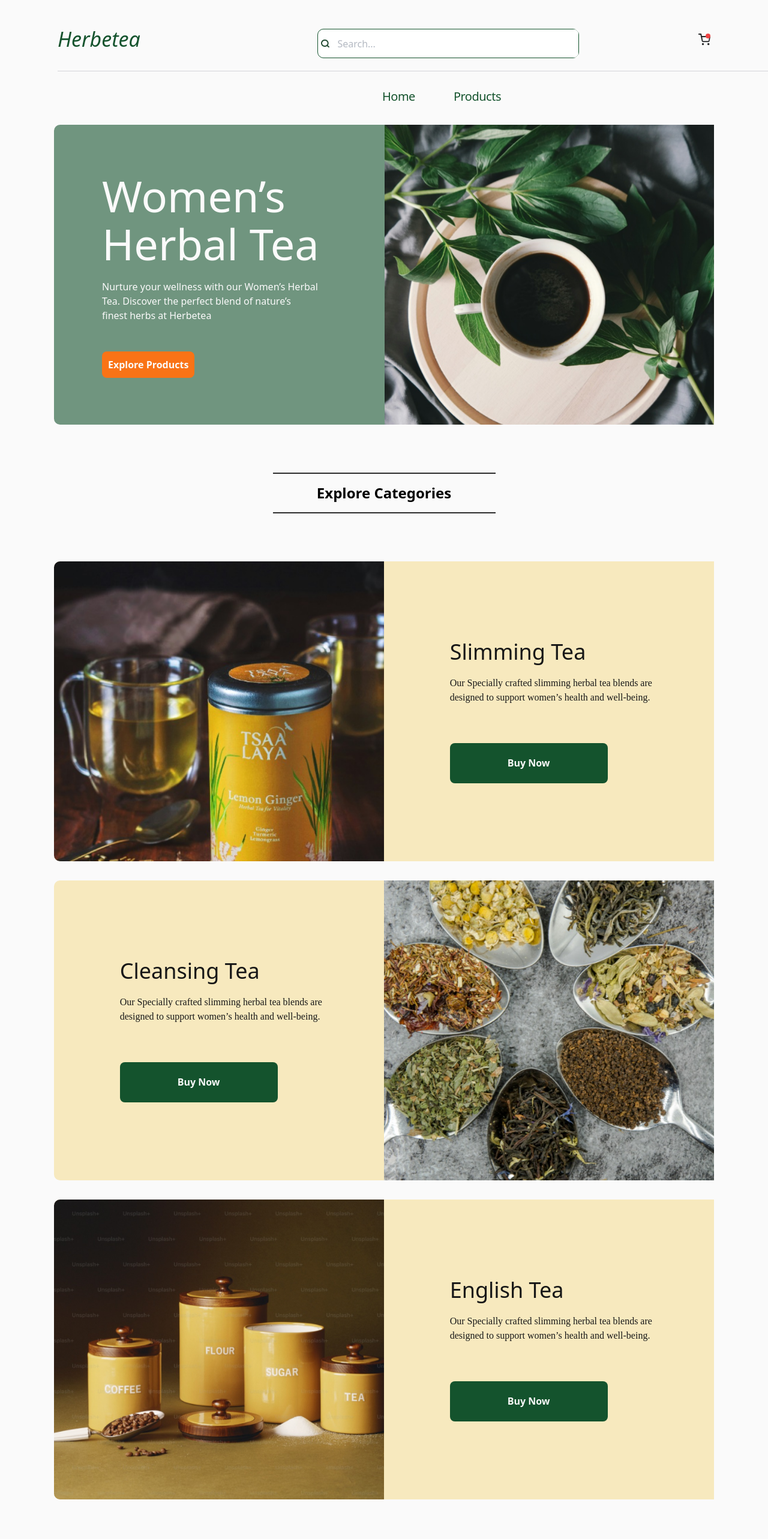
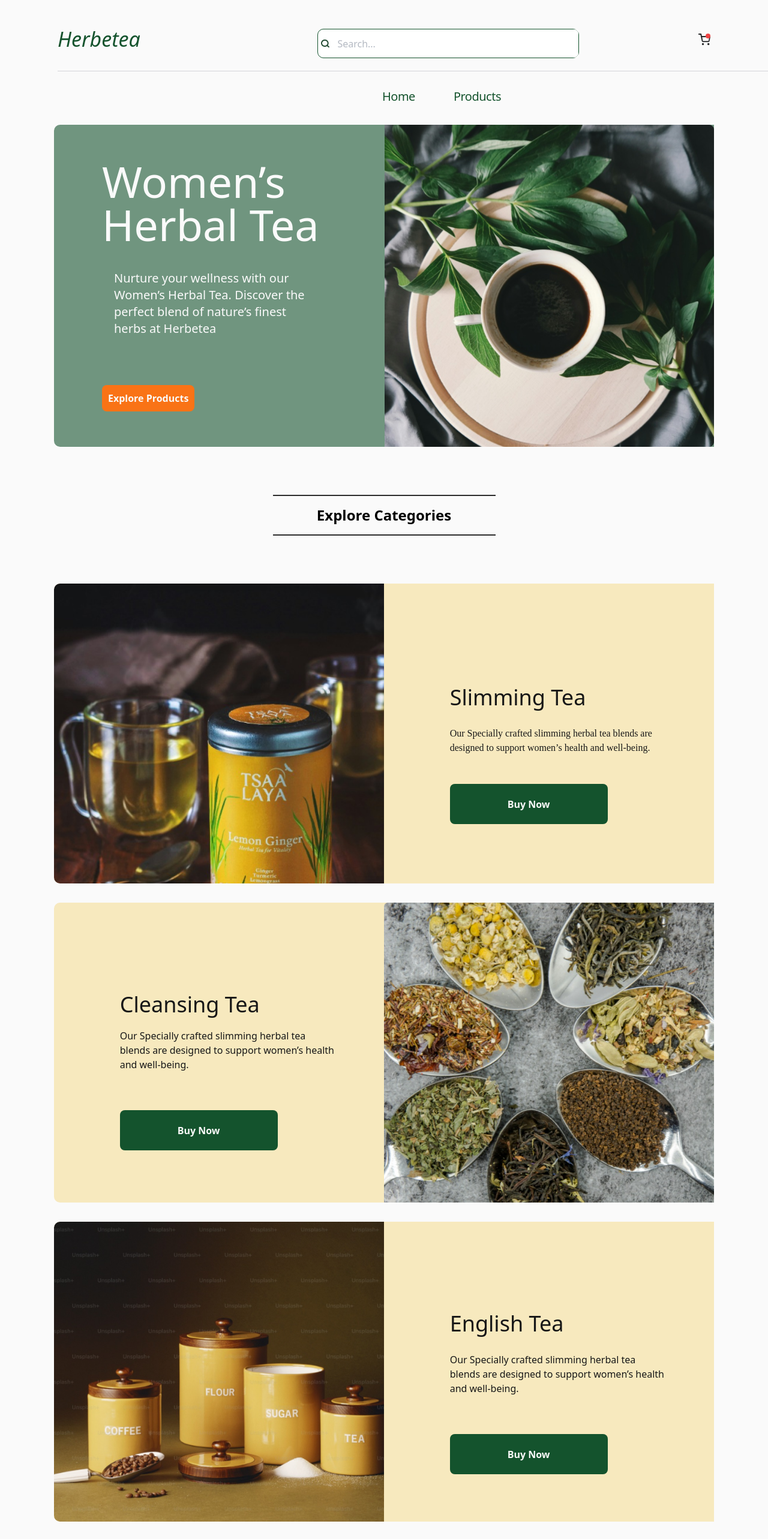
Before and after one commit to JO-YE/herbetea, a React (Create React App) app: page / in a window 1280 px wide. Shown: the top 2566 px of the page at 60% size. Built offline with nearby package versions, Linux system fonts and the light colour scheme.

Commit message:
CHORE: Working on the responsiveness of the home page

```diff
--- a/src/pages/homepage.jsx
+++ b/src/pages/homepage.jsx
@@ -11,29 +11,35 @@ import google from "../components/assets/google.png";
 const homepage = () => {
   return (
     <div className="bg-neutral-50 pt-2">
-      <div className="relative w-full max-w-[1100px] h-[500px] mx-auto rounded-tl-[10px] rounded-bl-[10px] overflow-hidden">
+      {/** row 1 */}
+      <div className="relative lg:w-full max-w-[1100px] mx-auto rounded-tl-[10px] rounded-bl-[10px] overflow-hidden">
+        {/* Green overlay */}
         <div className="absolute inset-0 bg-green-900 opacity-60"></div>
-        <div className="relative flex h-full">
-          <div className="flex-1 flex items-center justify-center">
-            {/* Left side content */}
-            <div className="text-white ml-20">
-              <h2 className="w-[471px] text-neutral-50 text-7xl font-normal font-Playfair Display leading-[80px] mt-0 pt-0">
+
+        {/* Main content container */}
+        <div className="relative flex flex-col-reverse h-[500px] md:flex-row md:h-[auto]">
+          {/* Right side content (on mobile, this will be below the image) */}
+          <div className="flex-1 flex items-center justify-center md:order-1">
+            <div className="text-white text-center md:text-left md:ml-20">
+              <h2 className="w-[471px] text-neutral-50 text-4xl md:text-5xl lg:text-6xl xl:text-7xl font-Playfair Display leading-[80px] mt-0 pt-0">
                 Women’s Herbal Tea
               </h2>
-              <p className="w-[361px] text-neutral-50 text-1xl mt-5 font-normal font-Quicksand leading-normal">
+              <p className="w-[361px] text-neutral-50 p-5 text-lg md:text-xl mt-5 md:mt-5 font-normal font-Quicksand leading-normal text-center md:text-left sm:pb-5 lg:pb-8">
                 Nurture your wellness with our Women’s Herbal Tea. Discover the
                 perfect blend of nature’s finest herbs at Herbetea
               </p>
-              <button className="mt-12 p-2.5 bg-orange-500 rounded-lg justify-center items-center gap-2.5 inline-flex text-neutral-50 text-1xl font-semibold font-Quicksand">
+              <button className="lg:mt-12 p-2.5 bg-orange-500 rounded-lg justify-center items-center gap-2.5 inline-flex text-neutral-50 text-1xl font-semibold font-Quicksand">
                 Explore Products
               </button>
             </div>
           </div>
-          <div className="flex-1 relative">
+
+          {/* Image container */}
+          <div className="flex-1 relative md:order-2">
             <img
               src={pic1}
-              alt="Search Icon"
-              className="w-full h-full object-cover"
+              alt="Women’s Herbal Tea"
+              className="w-full h-[262px] md:w-full md:h-full object-cover"
             />
           </div>
         </div>
@@ -48,28 +54,30 @@ const homepage = () => {
       </div>
 
       {/** row 2 */}
-      <div className="flex justify-center mt-5">
+      <div className="flex justify-center mt-8">
         <div className="relative w-full max-w-[1100px] h-[500px] rounded-tl-[10px] rounded-bl-[10px] overflow-hidden">
           <div className="absolute inset-0 bg-yellow-500 opacity-25"></div>
-          <div className="relative flex h-full">
-            <div className="flex-1 relative">
+          <div className="relative flex flex-col md:flex-row">
+            <div className="flex-1 relative ">
               <img
                 src={pic2}
                 alt="Search Icon"
-                className="w-full h-full object-cover"
+                className="w-full h-[262px] md:w-full md:h-full object-cover"
               />
             </div>
-            <div className="flex-1 flex items-center justify-center">
+            {/* Main content container */}
+
+            <div className="flex-1 flex items-center justify-center md:order-1">
               {/* Right side content */}
-              <div className="ml-20">
-                <h2 className="w-[410.66px] text-neutral-900 text-4xl font-normal font-['Playfair Display']">
+              <div className="text-white text-center md:text-left md:ml-20">
+                <h2 className="w-[410.66px] text-neutral-900 text-4xl font-normal font-Playfair Display py-2">
                   Slimming Tea
                 </h2>
                 <p className="w-[361px] text-neutral-900 text-1xl mt-5 font-normal font-['Quicksand'] leading-normal">
                   Our Specially crafted slimming herbal tea blends are designed
                   to support women’s health and well-being.
                 </p>
-                <button className="w-[263px] h-[67px] mt-16 p-2.5 bg-green-900 rounded-lg justify-center items-center gap-2.5 inline-flex text-neutral-50 text-1xl font-semibold font-Quicksand">
+                <button className="w-[263px] h-[67px] mt-12 p-2.5  bg-green-900 rounded-lg justify-center items-center gap-2.5 inline-flex text-neutral-50 text-1xl font-semibold font-Quicksand">
                   Buy Now
                 </button>
               </div>
@@ -79,18 +87,19 @@ const homepage = () => {
       </div>
 
       {/** row 3 */}
-      <div className="relative mt-8 w-full max-w-[1100px] h-[500px] mx-auto rounded-tl-[10px] rounded-bl-[10px] overflow-hidden">
+      <div className="flex justify-center mt-8">
+        <div className="relative w-full max-w-[1100px] h-[500px] rounded-tl-[10px] rounded-bl-[10px] overflow-hidden">
           <div className="absolute inset-0 bg-yellow-500 opacity-25"></div>
-        <div className="relative flex h-full">
+          <div className="relative flex flex-col-reverse h-[500px] md:flex-row md:h-[auto]">
             <div className="flex-1 flex items-center justify-center">
               {/* Left side content */}
               <div className="ml-20">
-              <h2 className="w-[410.66px] text-neutral-900 text-4xl font-normal font-['Playfair Display']">
+                <h2 className="w-[410.66px] text-neutral-900 text-4xl font-normal font-Playfair Display">
                   Cleansing Tea
                 </h2>
-              <p className="w-[361px] text-neutral-900 text-1xl mt-5 font-normal font-['Quicksand'] leading-normal">
-                Our Specially crafted slimming herbal tea blends are designed to
-                support women’s health and well-being.
+                <p className="w-[361px] text-neutral-900 text-1xl mt-5 font-normal font-Quicksand leading-normal">
+                  Our Specially crafted slimming herbal tea blends are designed
+                  to support women’s health and well-being.
                 </p>
                 <button className="w-[263px] h-[67px] mt-16 p-2.5 bg-green-900 rounded-lg justify-center items-center gap-2.5 inline-flex text-neutral-50 text-1xl font-semibold font-Quicksand">
                   Buy Now
@@ -106,26 +115,27 @@ const homepage = () => {
             </div>
           </div>
         </div>
+      </div>
 
       {/** row 4 */}
       <div className="flex justify-center mt-8">
         <div className="relative w-full max-w-[1100px] h-[500px] rounded-tl-[10px] rounded-bl-[10px] overflow-hidden">
           <div className="absolute inset-0 bg-yellow-500 opacity-25"></div>
-          <div className="relative flex h-full">
+          <div className="relative flex flex-col md:flex-row">
             <div className="flex-1 relative">
               <img
                 src={pic4}
                 alt="Search Icon"
-                className="w-full h-full object-cover"
+                className="w-full h-[262px] md:w-full md:h-full object-cover"
               />
             </div>
-            <div className="flex-1 flex items-center justify-center">
+            <div className="flex-1 flex items-center justify-center md:order-1">
               {/* Right side content */}
-              <div className="ml-20">
-                <h2 className="w-[410.66px] text-neutral-900 text-4xl font-normal font-['Playfair Display']">
+              <div className="text-center md:text-left md:ml-20">
+                <h2 className="w-[410.66px] text-neutral-900 text-4xl font-normal font-Playfair Display Display py-2">
                   English Tea
                 </h2>
-                <p className="w-[361px] text-neutral-900 text-1xl mt-5 font-normal font-['Quicksand'] leading-normal">
+                <p className="w-[361px] text-neutral-900 text-1xl mt-5 font-normal font-Quicksand leading-normal">
                   Our Specially crafted slimming herbal tea blends are designed
                   to support women’s health and well-being.
                 </p>
```
Lines whose indentation alone changed are shown as unchanged.
